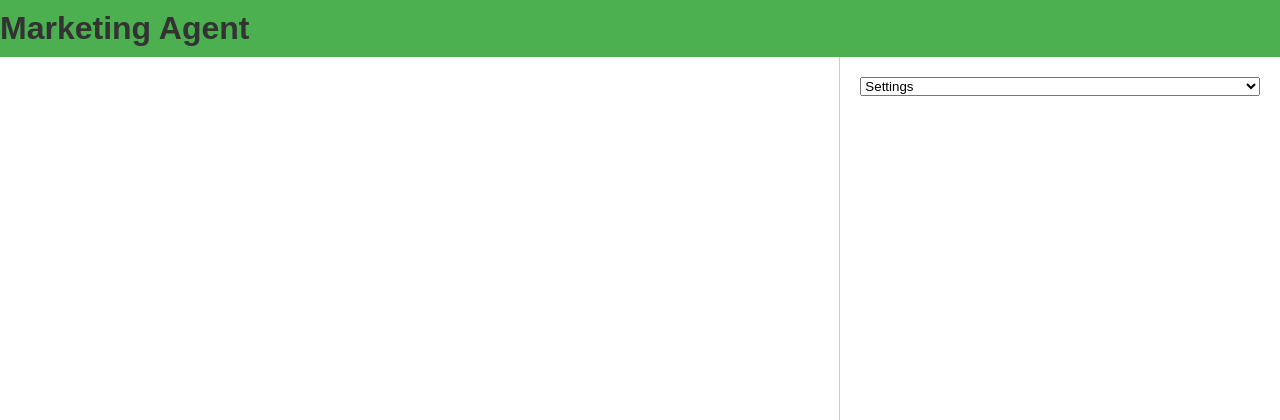
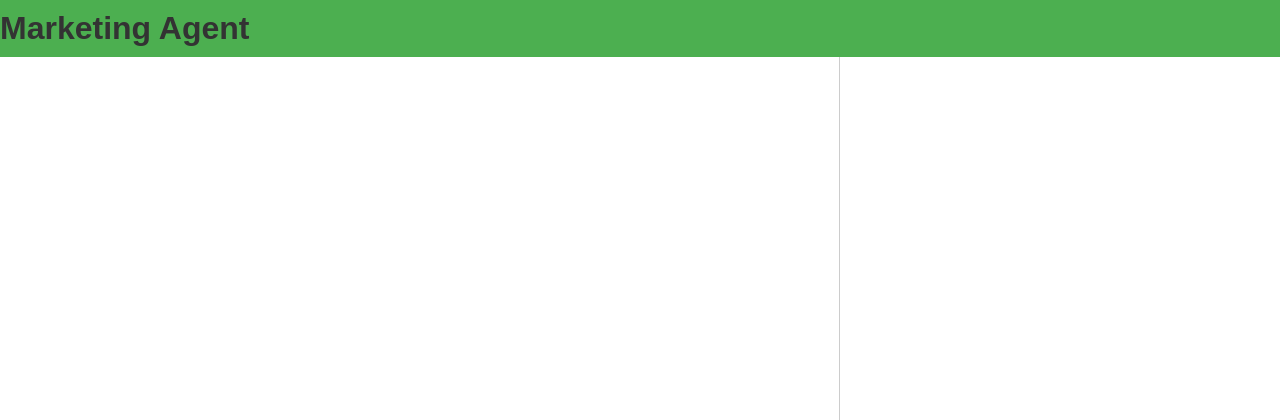
Before and after one commit to mslanden/media-posting-agent, a Python web app: template frontend/templates/index.html in a window 1280 px wide. Shown: the top 420 px of the page. Run offline with Jinja, Linux system fonts and the light colour scheme; the template is opened without the code that fills it, so the values that code supplies are empty.

Commit message:
(no commit message provided)

```diff
--- a/frontend/templates/index.html
+++ b/frontend/templates/index.html
@@ -91,11 +91,6 @@
                 </div>
             </div>
             <div id="sidebar">
-                <div id="sidebar-tabs">
-                    <select id="sidebar-select">
-                        <option value="settings">Settings</option>
-                    </select>
-                </div>
                 <div id="settings" >
                     <h2>Settings</h2>
                      <div>
@@ -118,7 +113,6 @@
             </div>
         </div>
 
-        <script src="{{ url_for('static', filename='js/tabs.js') }}"></script>
         <script src="{{ url_for('static', filename='js/dark-mode.js') }}"></script>
         <script>
             document.getElementById('scrape-button').addEventListener('click', function(event) {
```
